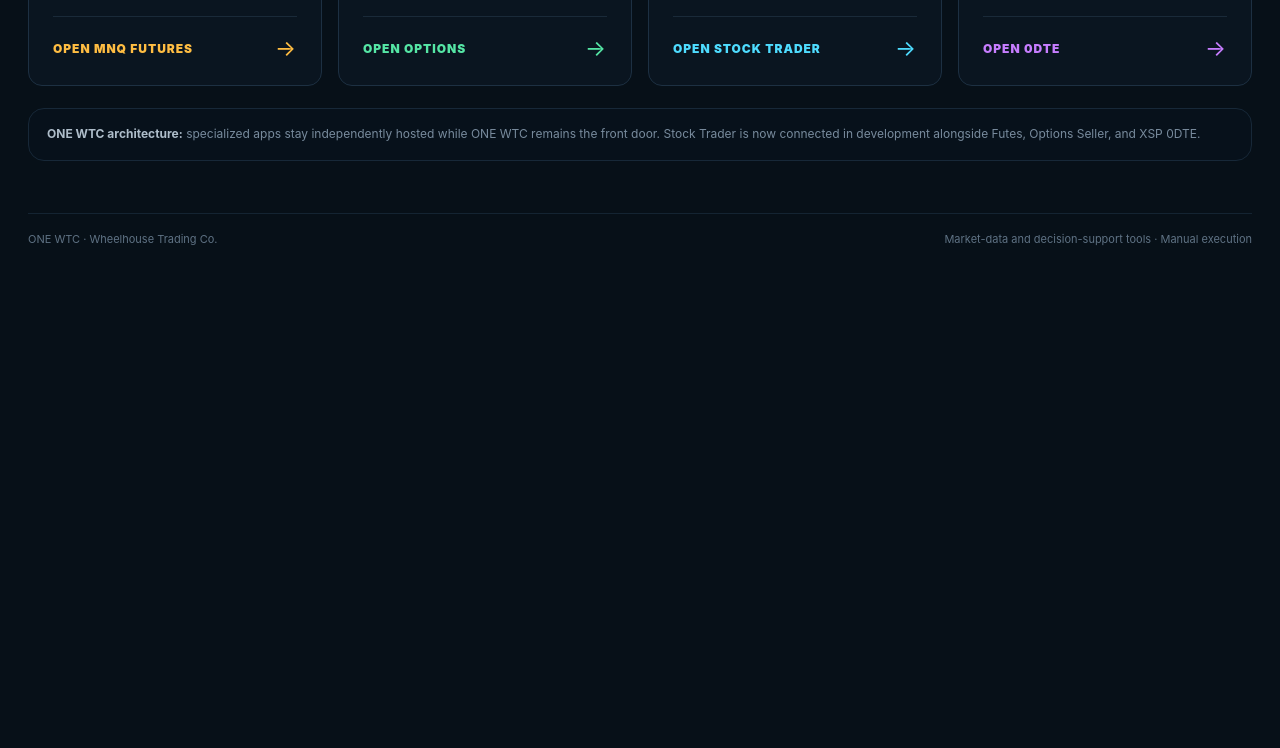
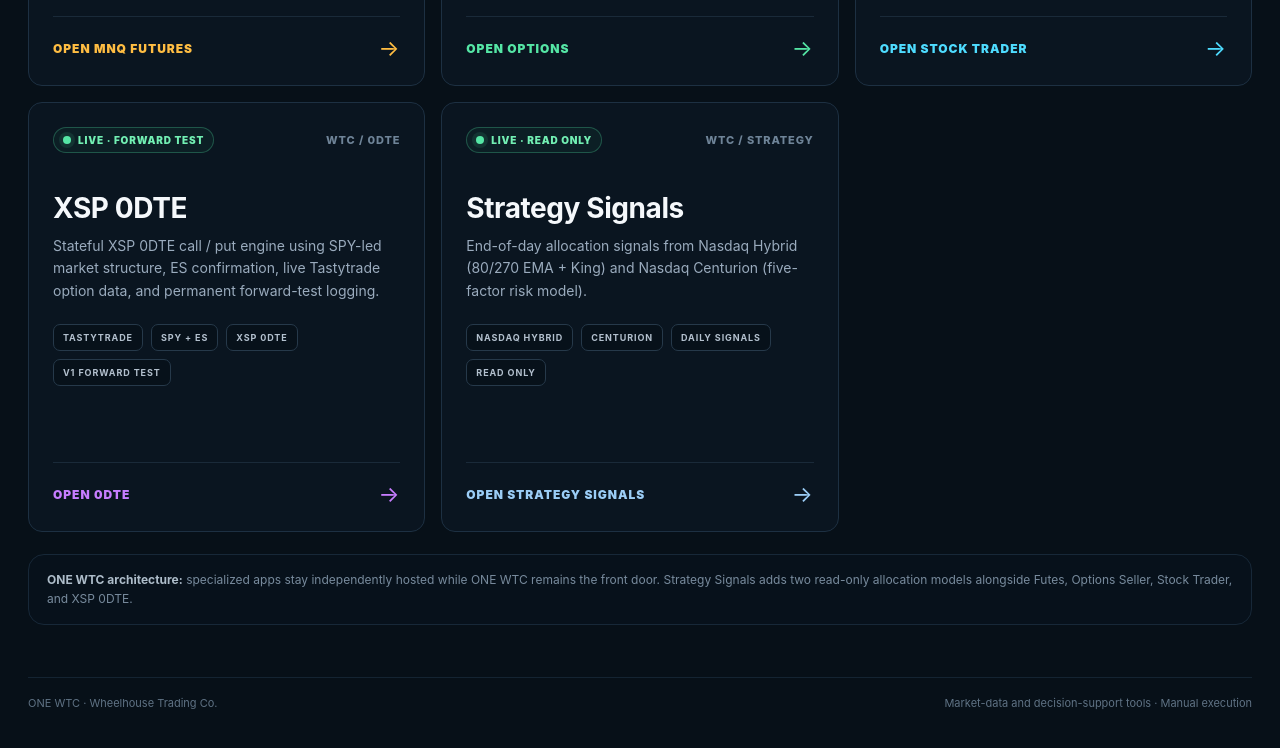
Before and after one commit to chrisjosephmejia-dotcom/wtc-futes, a website: page public/index.html in a window 1280 px wide. Shown: the part 716-1464 px from the top of the page. Before the commit the page ends 1016 px from the top, so only its background shows below. Drawn offline with Linux system fonts and the light colour scheme.

Commit message:
Add Strategy Signals card to ONE WTC homepage

```diff
--- a/public/index.html
+++ b/public/index.html
@@ -45,7 +45,7 @@
     .sectionHead{display:flex;justify-content:space-between;gap:16px;align-items:center;margin:28px 0 16px;padding-top:18px;border-top:1px solid #162635}
     .sectionTitle{font-size:12px;text-transform:uppercase;letter-spacing:.2em;font-weight:800;color:#aab9c8}
     .sectionNote{font-size:12px;color:#677b8e}
-    .apps{display:grid;grid-template-columns:repeat(4,minmax(0,1fr));gap:16px}
+    .apps{display:grid;grid-template-columns:repeat(5,minmax(0,1fr));gap:16px}
     .app{
       position:relative;
       min-height:430px;
@@ -71,11 +71,13 @@
     .options .open{color:var(--green)}
     .odte .open{color:#c77dff}
     .stocks .open{color:#4edcff}
+    .signals .open{color:#9bcdf6}
     .arrow{font-size:22px;font-weight:400}
     .roadmap{margin-top:22px;border:1px solid #172838;background:rgba(8,18,28,.72);border-radius:16px;padding:16px 18px;color:#788b9d;font-size:12px;line-height:1.55}
     .roadmap strong{color:#aebdca}
     footer{display:flex;justify-content:space-between;gap:20px;flex-wrap:wrap;margin-top:52px;padding-top:18px;border-top:1px solid #142432;color:#5f7284;font-size:11px}
-    @media(max-width:1180px){.apps{grid-template-columns:repeat(2,minmax(0,1fr))}}
+    @media(max-width:1360px){.apps{grid-template-columns:repeat(3,minmax(0,1fr))}}
+    @media(max-width:900px){.apps{grid-template-columns:repeat(2,minmax(0,1fr))}}
     @media(max-width:760px){
       .wrap{padding:24px 16px 40px}
       .hero{padding:46px 0 32px}
@@ -89,7 +91,7 @@
   <main class="wrap">
     <div class="topbar">
       <div class="brand">Wheelhouse Trading Co.</div>
-      <div class="status"><span class="dot"></span>4 SYSTEMS LIVE</div>
+      <div class="status"><span class="dot"></span>5 SYSTEMS LIVE</div>
     </div>
 
     <section class="hero">
@@ -171,9 +173,24 @@
         </div>
         <div class="open"><span>OPEN 0DTE</span><span class="arrow">→</span></div>
       </a>
+      <a class="app signals" href="https://wtc-strategy-signals.netlify.app/" aria-label="Open Strategy Signals">
+        <div class="appTop">
+          <div class="live"><span class="dot"></span>LIVE · READ ONLY</div>
+          <div class="appCode">WTC / STRATEGY</div>
+        </div>
+        <h2>Strategy Signals</h2>
+        <p>End-of-day allocation signals from Nasdaq Hybrid (80/270 EMA + King) and Nasdaq Centurion (five-factor risk model).</p>
+        <div class="meta">
+          <span>NASDAQ HYBRID</span>
+          <span>CENTURION</span>
+          <span>DAILY SIGNALS</span>
+          <span>READ ONLY</span>
+        </div>
+        <div class="open"><span>OPEN STRATEGY SIGNALS</span><span class="arrow">→</span></div>
+      </a>
     </section>
 
-    <div class="roadmap"><strong>ONE WTC architecture:</strong> specialized apps stay independently hosted while ONE WTC remains the front door. Stock Trader is now connected in development alongside Futes, Options Seller, and XSP 0DTE.</div>
+    <div class="roadmap"><strong>ONE WTC architecture:</strong> specialized apps stay independently hosted while ONE WTC remains the front door. Strategy Signals adds two read-only allocation models alongside Futes, Options Seller, Stock Trader, and XSP 0DTE.</div>
 
     <footer>
       <span>ONE WTC · Wheelhouse Trading Co.</span>
```
